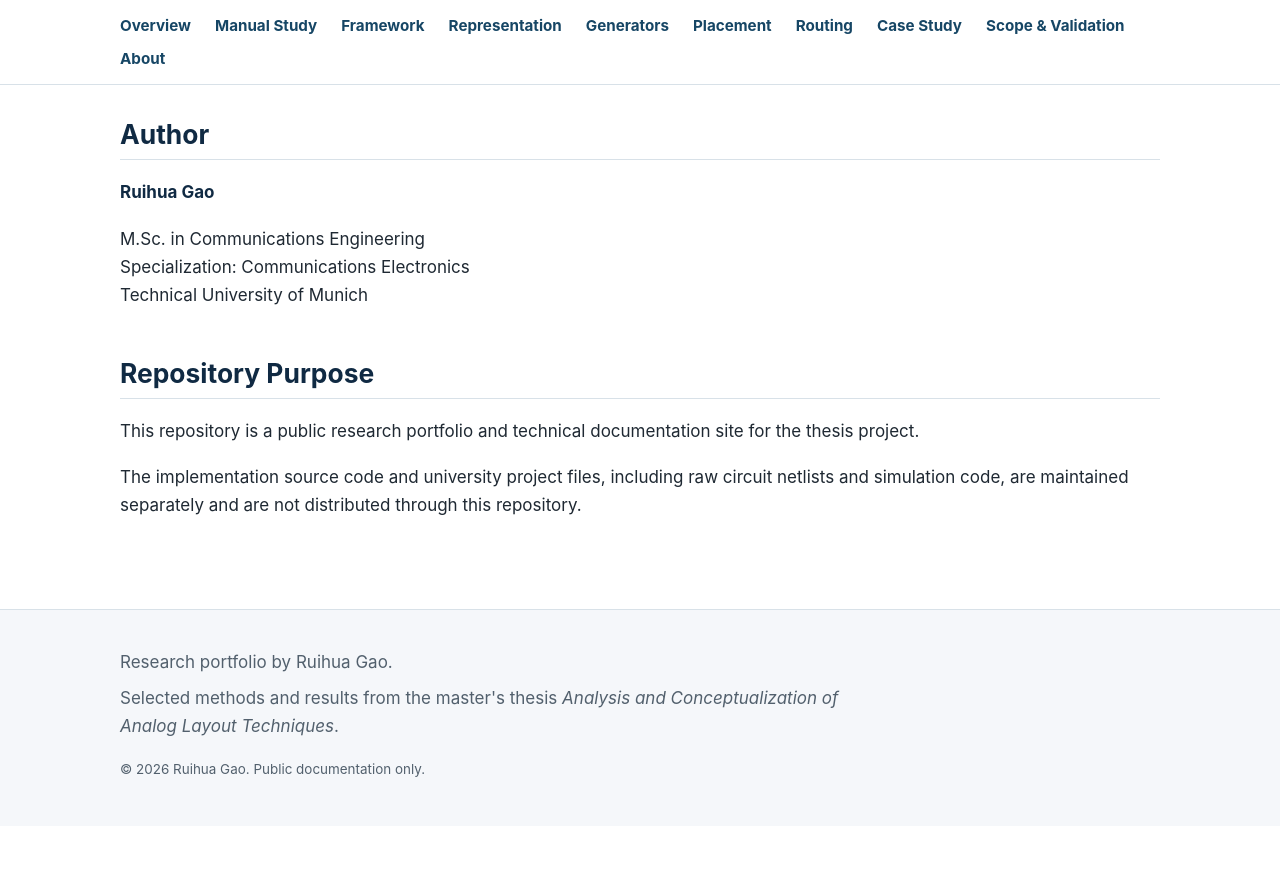
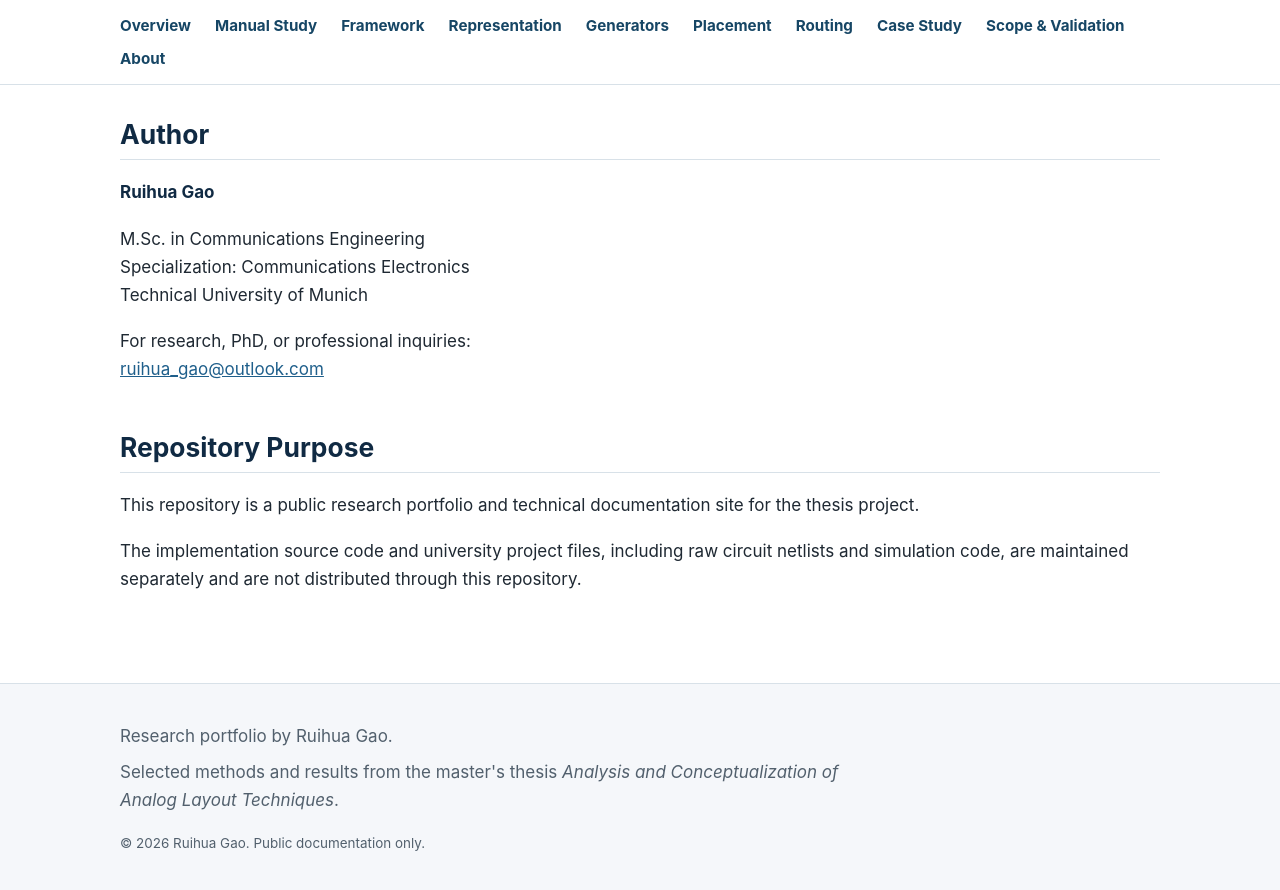
Before and after one commit to RuihuaGao/analog-layout-research-portfolio, a Jekyll site: the page built from about.md, in a window 1280 px wide and 900 px high, scrolled down 1577 px. Shown: the top 890 px of the window. Built offline with Jekyll 4.4.1, drawn with Linux system fonts in a browser that asks for light colours; before the commit the page ends 2403 px from its top, so only the background shows below that.

Commit message:
add personal email

```diff
--- a/about.md
+++ b/about.md
@@ -55,6 +55,9 @@ M.Sc. in Communications Engineering
 Specialization: Communications Electronics
 Technical University of Munich
 
+For research, PhD, or professional inquiries:
+[ruihua_gao@outlook.com](mailto:ruihua_gao@outlook.com)
+
 ## Repository Purpose
 
 This repository is a public research portfolio and technical documentation
```
